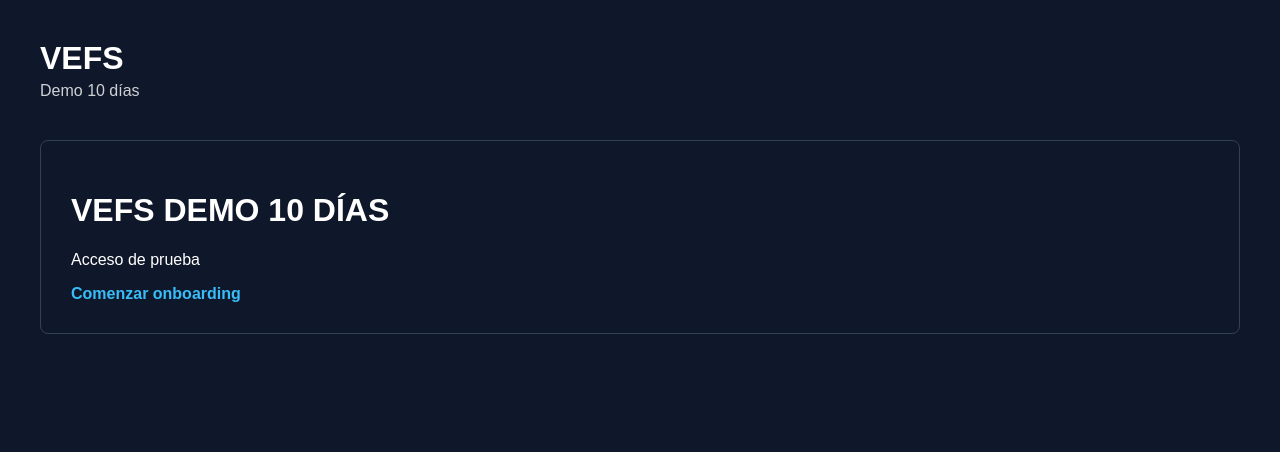
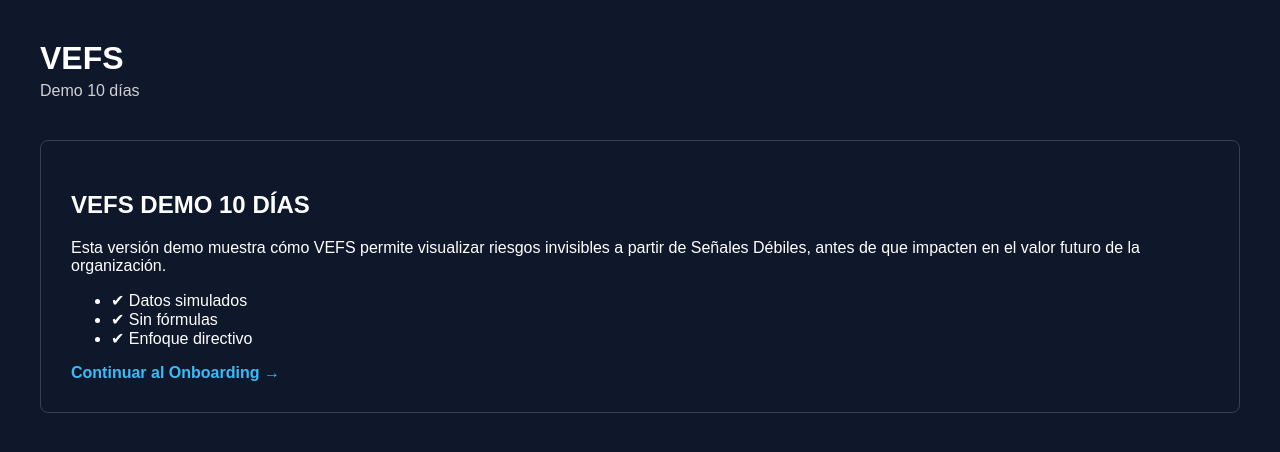
Before and after one commit to DAMIANHE/vesf-saas2, a Next.js app: page /demo in a window 1280 px wide. Shown: the top 452 px of the page. Built offline with nearby package versions, Linux system fonts and the light colour scheme.

Commit message:
Update page.jsx

```diff
--- a/app/demo/page.jsx
+++ b/app/demo/page.jsx
@@ -3,11 +3,22 @@ import Link from "next/link";
 export default function DemoPage() {
   return (
     <main>
-      <h1>VEFS DEMO 10 DÍAS</h1>
-      <p>Acceso de prueba</p>
+      <h2>VEFS DEMO 10 DÍAS</h2>
+
+      <p>
+        Esta versión demo muestra cómo VEFS permite visualizar riesgos
+        invisibles a partir de Señales Débiles, antes de que impacten
+        en el valor futuro de la organización.
+      </p>
+
+      <ul>
+        <li>✔ Datos simulados</li>
+        <li>✔ Sin fórmulas</li>
+        <li>✔ Enfoque directivo</li>
+      </ul>
 
       <Link href="/onboarding">
-        Comenzar onboarding
+        Continuar al Onboarding →
       </Link>
     </main>
   );
```
